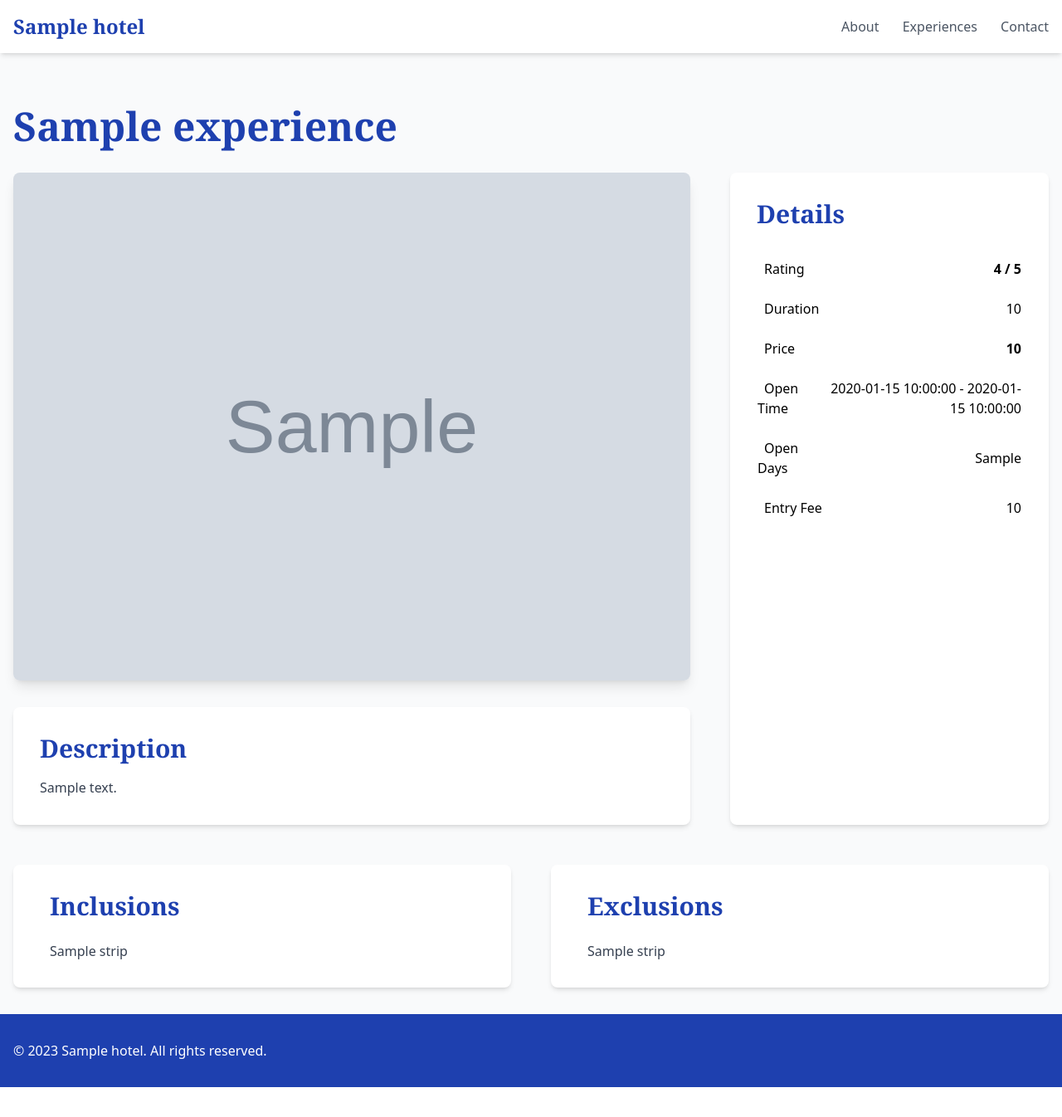
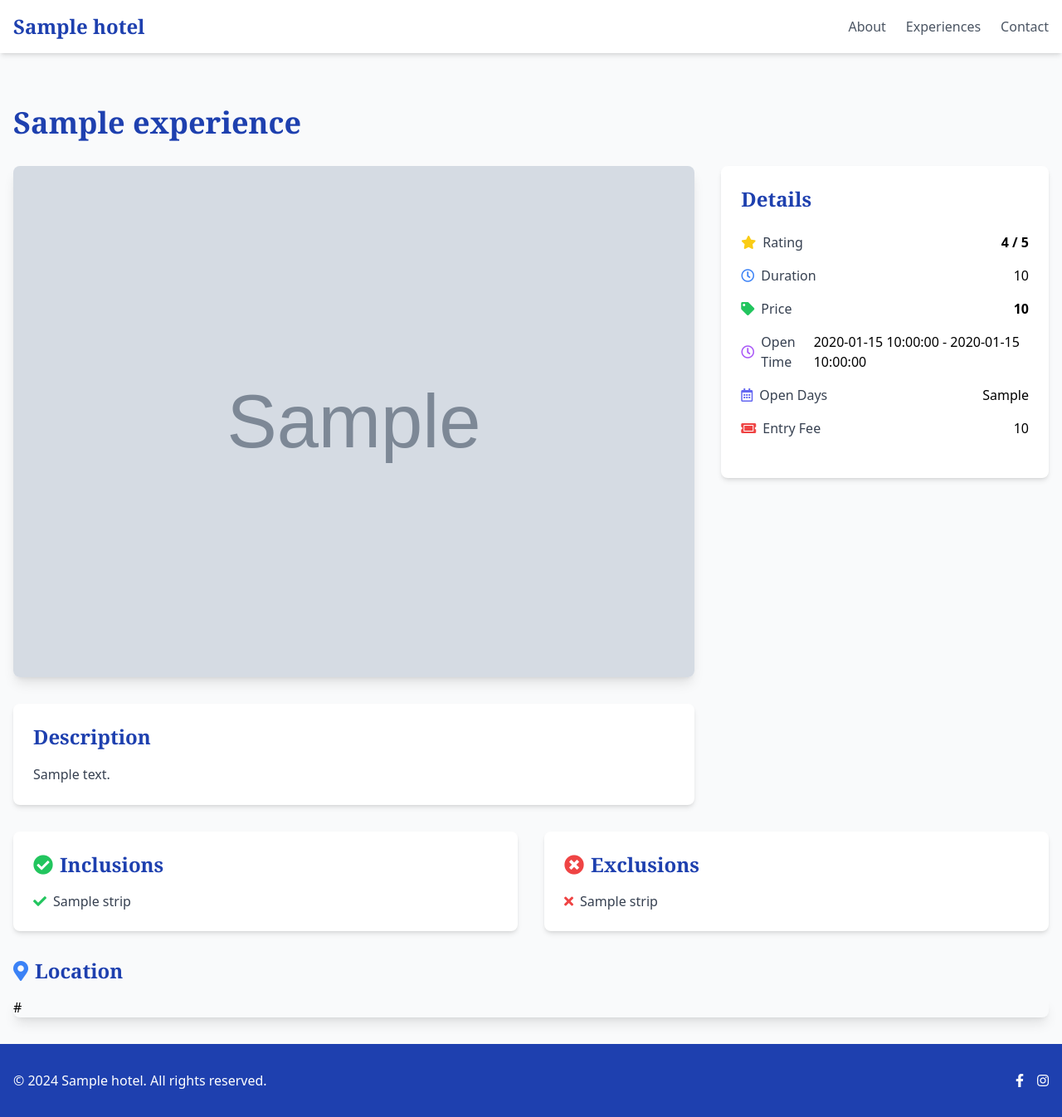
Before and after one commit to daytimedrinkingclub/gulaab-jamoon, a Flask app: template app/templates/main/experience_details.html in a window 1280 px wide. Shown: the whole page at 83% size. Before the commit the page ends 1310 px from the top, so only its background shows below. Run offline with Flask 3, Linux system fonts and the light colour scheme; the template is opened without the code that fills it: most values are stand-ins (such as "Sample title", 1, 10 or a date in 2020); some libraries are stand-ins or nearby versions.

Commit message:
map done

```diff
--- a/app/templates/main/experience_details.html
+++ b/app/templates/main/experience_details.html
@@ -4,7 +4,6 @@
 {% block head %}
     {{ super() }}
     <script src="https://cdn.tailwindcss.com"></script>
-    <link href="https://cdnjs.cloudflare.com/ajax/libs/font-awesome/5.15.3/css/all.min.css" rel="stylesheet">
     <link href="https://fonts.googleapis.com/css2?family=Playfair+Display:wght@400;700&family=Roboto:wght@300;400;700&display=swap" rel="stylesheet">
 {% endblock %}
 
@@ -14,64 +13,73 @@
 
     <main class="pt-24">
         <div class="container mx-auto px-4 py-8">
-            <h1 class="text-5xl font-serif font-bold text-blue-800 mb-8">{{ experience.name }}</h1>
+            <h1 class="text-4xl font-serif font-bold text-blue-800 mb-8">{{ experience.name }}</h1>
 
-            <div class="grid grid-cols-1 lg:grid-cols-3 gap-12">
+            <div class="grid grid-cols-1 lg:grid-cols-3 gap-8">
                 <div class="lg:col-span-2">
                     {% if experience.thumbnail %}
                         <img src="{{ experience.thumbnail }}" alt="{{ experience.name }}" class="w-full h-auto rounded-lg shadow-lg mb-8">
                     {% endif %}
-                    {% if experience.long_description %}
-                        <div class="bg-white p-8 rounded-lg shadow-md">
-                            <h2 class="text-3xl font-serif font-semibold text-blue-800 mb-4">Description</h2>
+                    <div class="bg-white p-6 rounded-lg shadow-md">
+                        <h2 class="text-2xl font-serif font-semibold text-blue-800 mb-4">Description</h2>
                         <p class="text-gray-700 leading-relaxed">{{ experience.long_description }}</p>
                     </div>
-                    {% endif %}
                 </div>
-                <div class="bg-white p-8 rounded-lg shadow-md">
-                    <h2 class="text-3xl font-serif font-semibold text-blue-800 mb-6">Details</h2>
-                    <table class="w-full">
-                        <tbody>
+                <div class="lg:col-span-1">
+                    <div class="bg-white p-6 rounded-lg shadow-md">
+                        <h2 class="text-2xl font-serif font-semibold text-blue-800 mb-6">Details</h2>
+                        <ul class="space-y-4">
                             {% if experience.rating %}
-                                <tr>
-                                    <td class="py-3"><i class="fas fa-star text-yellow-500 mr-2"></i>Rating</td>
-                                    <td class="py-3 text-right font-semibold">{{ experience.rating }} / 5</td>
-                                </tr>
+                                <li class="flex items-center justify-between">
+                                    <span class="flex items-center text-gray-700">
+                                        <i class="fas fa-star text-yellow-400 mr-2"></i>Rating
+                                    </span>
+                                    <span class="font-semibold">{{ experience.rating }} / 5</span>
+                                </li>
                             {% endif %}
                             {% if experience.duration %}
-                                <tr>
-                                    <td class="py-3"><i class="far fa-clock text-blue-500 mr-2"></i>Duration</td>
-                                    <td class="py-3 text-right">{{ experience.duration }}</td>
-                                </tr>
+                                <li class="flex items-center justify-between">
+                                    <span class="flex items-center text-gray-700">
+                                        <i class="far fa-clock text-blue-500 mr-2"></i>Duration
+                                    </span>
+                                    <span>{{ experience.duration }}</span>
+                                </li>
                             {% endif %}
                             {% if experience.price %}
-                                <tr>
-                                    <td class="py-3"><i class="fas fa-tag text-green-500 mr-2"></i>Price</td>
-                                    <td class="py-3 text-right font-semibold">{{ experience.price }}</td>
-                                </tr>
+                                <li class="flex items-center justify-between">
+                                    <span class="flex items-center text-gray-700">
+                                        <i class="fas fa-tag text-green-500 mr-2"></i>Price
+                                    </span>
+                                    <span class="font-semibold">{{ experience.price }}</span>
+                                </li>
                             {% endif %}
                             {% if experience.open_time and experience.close_time %}
-                                <tr>
-                                    <td class="py-3"><i class="far fa-clock text-purple-500 mr-2"></i>Open Time</td>
-                                    <td class="py-3 text-right">{{ experience.open_time }} - {{ experience.close_time }}</td>
-                                </tr>
+                                <li class="flex items-center justify-between">
+                                    <span class="flex items-center text-gray-700">
+                                        <i class="far fa-clock text-purple-500 mr-2"></i>Open Time
+                                    </span>
+                                    <span>{{ experience.open_time }} - {{ experience.close_time }}</span>
+                                </li>
                             {% endif %}
                             {% if experience.open_days %}
-                                <tr>
-                                    <td class="py-3"><i class="far fa-calendar-alt text-indigo-500 mr-2"></i>Open Days</td>
-                                    <td class="py-3 text-right">{{ experience.open_days }}</td>
-                                </tr>
+                                <li class="flex items-center justify-between">
+                                    <span class="flex items-center text-gray-700">
+                                        <i class="far fa-calendar-alt text-indigo-500 mr-2"></i>Open Days
+                                    </span>
+                                    <span>{{ experience.open_days }}</span>
+                                </li>
                             {% endif %}
                             {% if experience.entry_fee %}
-                                <tr>
-                                    <td class="py-3"><i class="fas fa-ticket-alt text-red-500 mr-2"></i>Entry Fee</td>
-                                    <td class="py-3 text-right">{{ experience.entry_fee }}</td>
-                                </tr>
+                                <li class="flex items-center justify-between">
+                                    <span class="flex items-center text-gray-700">
+                                        <i class="fas fa-ticket-alt text-red-500 mr-2"></i>Entry Fee
+                                    </span>
+                                    <span>{{ experience.entry_fee }}</span>
+                                </li>
                             {% endif %}
-                        </tbody>
-                    </table>
+                        </ul>
                         {% if experience.payment_link %}
-                        <div id="razorpay-button-container" class="mt-8"></div>
+                            <div id="razorpay-button-container" class="mt-6"></div>
                             <script src="https://checkout.razorpay.com/v1/payment-button.js" data-payment_button_id="{{ experience.payment_link }}"></script>
                             <script>
                                 document.addEventListener('DOMContentLoaded', function() {
@@ -79,7 +87,7 @@
                                         var button = document.querySelector('.razorpay-payment-button');
                                         if (button) {
                                             clearInterval(interval);
-                                        button.className = 'w-full bg-blue-800 text-white px-6 py-3 rounded-full hover:bg-blue-700 transition duration-300 text-center';
+                                            button.className = 'w-full bg-blue-800 text-white px-4 py-2 rounded-lg hover:bg-blue-700 transition duration-300 text-center';
                                             document.getElementById('razorpay-button-container').appendChild(button);
                                         }
                                     }, 100);
@@ -88,17 +96,18 @@
                         {% endif %}
                     </div>
                 </div>
+            </div>
 
-            <div class="grid grid-cols-1 md:grid-cols-2 gap-12 mt-12">
+            <div class="grid grid-cols-1 md:grid-cols-2 gap-8 mt-8">
                 {% if experience.inclusions %}
-                    <div class="bg-white p-8 rounded-lg shadow-md">
-                        <h2 class="text-3xl font-serif font-semibold text-blue-800 mb-6 flex items-center">
-                            <i class="fas fa-check-circle text-green-500 mr-3"></i>Inclusions
+                    <div class="bg-white p-6 rounded-lg shadow-md h-full">
+                        <h2 class="text-2xl font-serif font-semibold text-blue-800 mb-4 flex items-center">
+                            <i class="fas fa-check-circle text-green-500 mr-2"></i>Inclusions
                         </h2>
-                        <ul class="list-none space-y-3">
+                        <ul class="space-y-2">
                             {% for inclusion in experience.inclusions.split(',') %}
                                 <li class="flex items-center text-gray-700">
-                                    <i class="fas fa-check text-green-500 mr-3"></i>{{ inclusion.strip() }}
+                                    <i class="fas fa-check text-green-500 mr-2"></i>{{ inclusion.strip() }}
                                 </li>
                             {% endfor %}
                         </ul>
@@ -106,14 +115,14 @@
                 {% endif %}
 
                 {% if experience.exclusions %}
-                    <div class="bg-white p-8 rounded-lg shadow-md">
-                        <h2 class="text-3xl font-serif font-semibold text-blue-800 mb-6 flex items-center">
-                            <i class="fas fa-times-circle text-red-500 mr-3"></i>Exclusions
+                    <div class="bg-white p-6 rounded-lg shadow-md h-full">
+                        <h2 class="text-2xl font-serif font-semibold text-blue-800 mb-4 flex items-center">
+                            <i class="fas fa-times-circle text-red-500 mr-2"></i>Exclusions
                         </h2>
-                        <ul class="list-none space-y-3">
+                        <ul class="space-y-2">
                             {% for exclusion in experience.exclusions.split(',') %}
                                 <li class="flex items-center text-gray-700">
-                                    <i class="fas fa-times text-red-500 mr-3"></i>{{ exclusion.strip() }}
+                                    <i class="fas fa-times text-red-500 mr-2"></i>{{ exclusion.strip() }}
                                 </li>
                             {% endfor %}
                         </ul>
@@ -122,13 +131,12 @@
             </div>
 
             {% if experience.location_link %}
-                <div class="mt-12">
-                    <h2 class="text-3xl font-serif font-semibold text-blue-800 mb-6 flex items-center">
-                        <i class="fas fa-map-marker-alt text-blue-500 mr-3"></i>Location
+                <div class="mt-8">
+                    <h2 class="text-2xl font-serif font-semibold text-blue-800 mb-4 flex items-center">
+                        <i class="fas fa-map-marker-alt text-blue-500 mr-2"></i>Location
                     </h2>
                     <div class="map-container rounded-lg overflow-hidden shadow-lg">
-                        {% set embed_url = experience.location_link.replace('https://maps.app.goo.gl/', 'https://www.google.com/maps/embed?pb=') %}
-                        <iframe src="{{ embed_url }}" width="100%" height="450" style="border:0;" allowfullscreen="" loading="lazy" referrerpolicy="no-referrer-when-downgrade"></iframe>
+                        {{ experience.location_link|safe }}
                     </div>
                 </div>
             {% endif %}
--- a/app/templates/main/shared_components.html
+++ b/app/templates/main/shared_components.html
@@ -1,23 +1,49 @@
 {% macro header(hotel) %}
+<link rel="stylesheet" href="https://cdnjs.cloudflare.com/ajax/libs/font-awesome/5.15.3/css/all.min.css">
 <header class="bg-white shadow-md fixed w-full z-10">
     <div class="container mx-auto px-4 py-4 flex justify-between items-center">
         <a href="{{ url_for('main.hotel_page', hotel_slug=hotel.slug) }}" class="text-2xl font-serif font-bold text-blue-800">{{ hotel.name }}</a>
-        <nav class="space-x-6">
+        <nav class="hidden md:flex space-x-6">
             <a href="{{ url_for('main.hotel_page', hotel_slug=hotel.slug) }}#about" class="text-gray-600 hover:text-blue-800 transition duration-300">About</a>
             <a href="{{ url_for('main.hotel_page', hotel_slug=hotel.slug) }}#experiences" class="text-gray-600 hover:text-blue-800 transition duration-300">Experiences</a>
             <a href="{{ url_for('main.hotel_page', hotel_slug=hotel.slug) }}#contact" class="text-gray-600 hover:text-blue-800 transition duration-300">Contact</a>
         </nav>
+        <div class="md:hidden">
+            <button id="mobile-menu-button" class="text-gray-600 hover:text-blue-800 transition duration-300">
+                <i class="fas fa-bars text-2xl"></i>
+            </button>
+        </div>
+    </div>
+    <div id="mobile-menu" class="hidden md:hidden bg-white py-2">
+        <a href="{{ url_for('main.hotel_page', hotel_slug=hotel.slug) }}#about" class="block px-4 py-2 text-gray-600 hover:bg-blue-100 hover:text-blue-800 transition duration-300">About</a>
+        <a href="{{ url_for('main.hotel_page', hotel_slug=hotel.slug) }}#experiences" class="block px-4 py-2 text-gray-600 hover:bg-blue-100 hover:text-blue-800 transition duration-300">Experiences</a>
+        <a href="{{ url_for('main.hotel_page', hotel_slug=hotel.slug) }}#contact" class="block px-4 py-2 text-gray-600 hover:bg-blue-100 hover:text-blue-800 transition duration-300">Contact</a>
     </div>
 </header>
+
+<script>
+    document.addEventListener('DOMContentLoaded', function() {
+        const mobileMenuButton = document.getElementById('mobile-menu-button');
+        const mobileMenu = document.getElementById('mobile-menu');
+
+        mobileMenuButton.addEventListener('click', function() {
+            mobileMenu.classList.toggle('hidden');
+        });
+    });
+</script>
 {% endmacro %}
 
 {% macro footer(hotel) %}
 <footer class="bg-blue-800 text-white py-8">
     <div class="container mx-auto px-4 flex flex-col md:flex-row justify-between items-center">
-        <p class="text-center md:text-left mb-4 md:mb-0">&copy; 2023 {{ hotel.name }}. All rights reserved.</p>
+        <p class="text-center md:text-left mb-4 md:mb-0">&copy; 2024 {{ hotel.name }}. All rights reserved.</p>
         <div class="social-links flex space-x-4">
-            <a href="{{ hotel.facebook }}" class="hover:text-blue-300 transition duration-300"><i class="fab fa-facebook-f"></i></a>
-            <a href="{{ hotel.instagram }}" class="hover:text-blue-300 transition duration-300"><i class="fab fa-instagram"></i></a>
+            <a href="{{ hotel.facebook }}" class="hover:text-blue-300 transition duration-300">
+                <i class="fab fa-facebook-f"></i>
+            </a>
+            <a href="{{ hotel.instagram }}" class="hover:text-blue-300 transition duration-300">
+                <i class="fab fa-instagram"></i>
+            </a>
         </div>
     </div>
 </footer>
```
Also changed, not shown: app/routes/main.py (+10 -0 lines), app/templates/main/landing_page.html (+40 -37 lines). Lines whose indentation alone changed are shown as unchanged.
